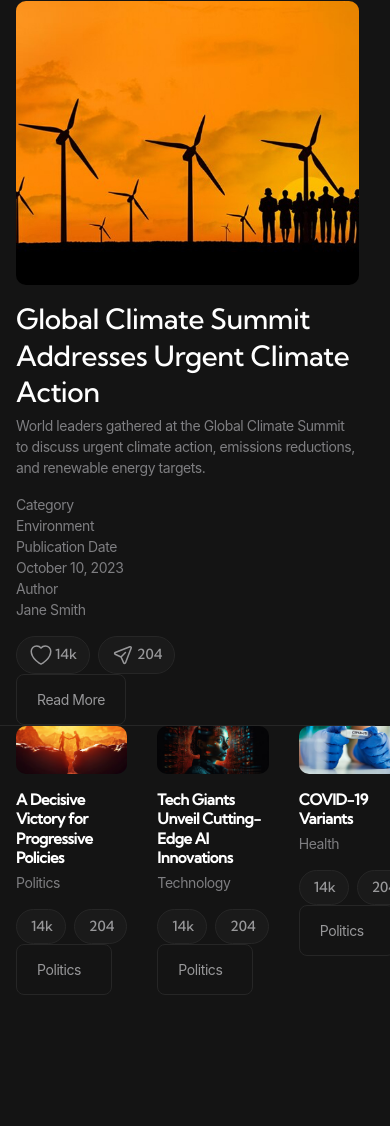
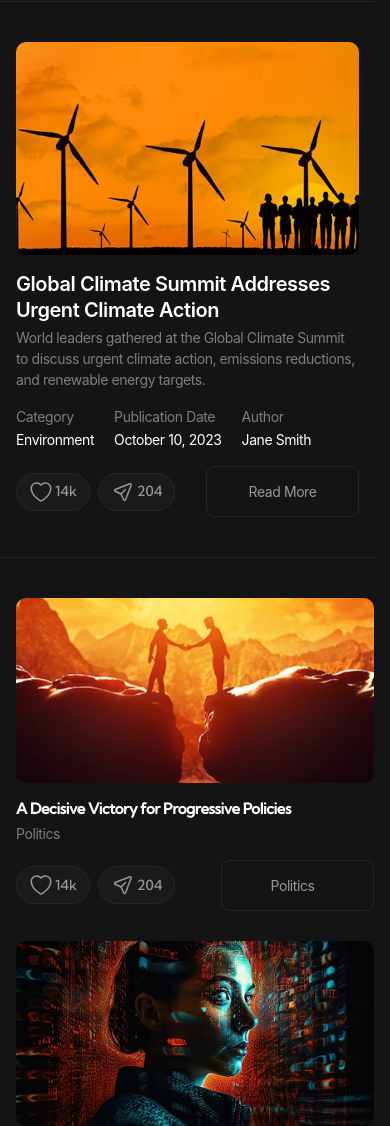
Before and after one commit to semenutkin60-maker/js_virstka, a website with bundled scripts: page news.html in a window 390 px wide. Shown: the part 249-1375 px from the top of the page. Before the commit the page ends 1244 px from the top, so only its background shows below. Built offline with nearby package versions, Linux system fonts and the light colour scheme; a web font is replaced by a local one.

```diff
--- a/styles/blocks/_hero-alt.scss
+++ b/styles/blocks/_hero-alt.scss
@@ -3,6 +3,7 @@
 .hero-alt {
     &__header {
         &-inner {
+            border-bottom: var(--border);
             padding-top: fluid(130, 40);
             padding-bottom: fluid(150, 40);
             display: grid;
--- a/styles/blocks/_news-card.scss
+++ b/styles/blocks/_news-card.scss
@@ -3,16 +3,57 @@
 .news-card {
     display: grid;
     row-gap: rem(20);
+    height: 100%;
+    align-items: center;
 
     @include laptop {
         row-gap: rem(16);
     }
 
+    &:has(.news-card__summary) {
+        column-gap: rem(80);
+        padding-block: fluid(80, 40);
+
+        @include laptop {
+            column-gap: rem(40);
+        }
+
+        @include mobile-above {
+            grid-template-columns: 32% 1fr;
+            grid-template-areas:
+                'image other'
+                'image other'
+                'image other';
+        }
+
+        .news-card {
+            &__image {
+                height: fluid(424, 213);
+
+                @include mobile-above {
+                    grid-area: image;
+                }
+            }
+
+            &__title {
+                @include fluid-text(32, 20);
+
+                font-family: var(--font-family-base);
+                font-weight: 600;
+            }
+        }
+
+    }
+
     &__image {
         border-radius: rem(12);
+        width: 100%;
+        height: rem(222);
+        object-fit: cover;
 
         @include laptop {
             border-radius: rem(10);
+            height: rem(185);
         }
     }
 
@@ -24,4 +65,18 @@
             row-gap: rem(4);
         }
     }
+
+    &__controls {
+        display: grid;
+        justify-content: space-between;
+        align-items: center;
+        column-gap: 1rem;
+        grid-template-columns: 1fr auto;
+    }
+
+    &__link {
+        @include mobile-s {
+            min-width: rem(153);
+        }
+    }
 }
--- a/styles/blocks/_summary.scss
+++ b/styles/blocks/_summary.scss
@@ -1 +1,21 @@
 @use '../helpers' as *;
+
+.summary {
+    &__list {
+        display: flex;
+        column-gap: fluid(50, 20);
+    }
+
+    &__item {
+        display: grid;
+        row-gap: rem(4);
+
+        @include laptop {
+            row-gap: rem(2);
+        }
+    }
+
+    &__value {
+        color: var(--color-light);
+    }
+}
--- a/styles/blocks/news.scss
+++ b/styles/blocks/news.scss
@@ -1,9 +1,14 @@
 @use '../helpers' as *;
 
 .news {
+    padding-block: fluid(80, 40);
+
     &__list {
         display: grid;
-        grid-template-columns: repeat(3, 1fr);
+        grid-template-columns: repeat(
+            auto-fit,
+            minmax(rem(358), 1fr)
+            );
         gap: rem(30);
     }
 }
```
Also changed, not shown: styles/blocks/news.css, styles/main.css, 2 other files.
